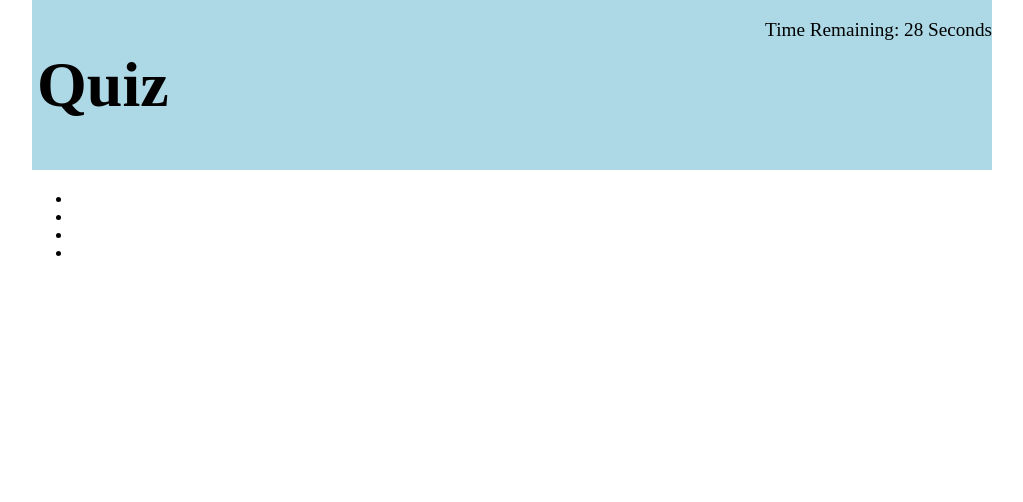
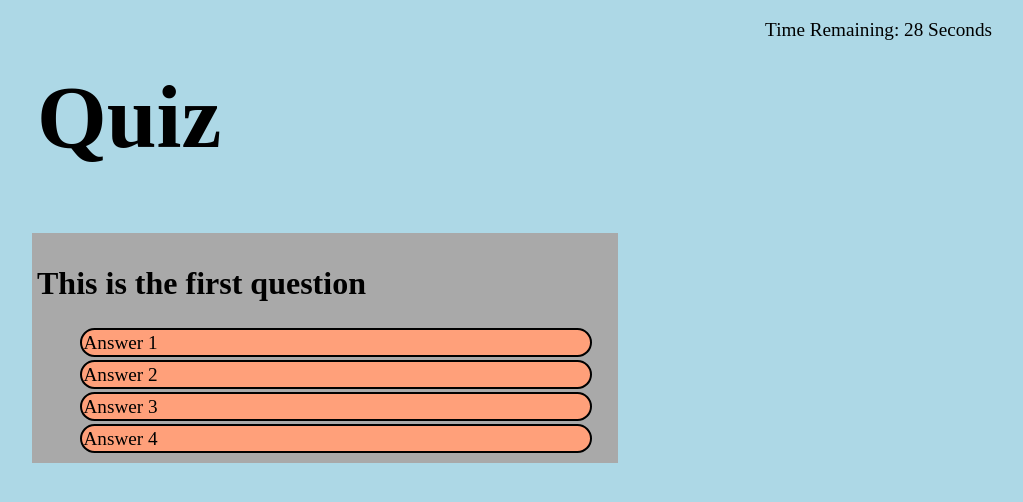
Before and after one commit to bobpruz/quiz, a plain HTML site: page index.html in a window 1280 px wide. Shown: the whole page, without its empty margins (128-1151 px from the left). Drawn offline with Linux system fonts and the light colour scheme.

Commit message:
added css

```diff
--- a/assets/css/style.css
+++ b/assets/css/style.css
@@ -2,18 +2,18 @@ body {
     margin: 0 auto;
     max-width: 75%;
     text-align: center;
+    background-color: lightblue;
 }
 
 header {
     margin-top: 0;
     display: flex;
     justify-content: space-between;
-    background-color: lightblue;
 }
 
 header h1 {
     align-items: center;
-    font-size: 5vw;
+    font-size: 7vw;
     padding: 5px;
 }
 
@@ -21,3 +21,29 @@ header p {
     display: inline;
     font-size: 1.5vw;
 }
+
+.question {
+    font-size: 2.5vw;
+}
+
+.quiz-card {
+    background-color: darkgrey;
+    text-align: left;
+    max-width: 60%;
+    padding: 5px;
+}
+
+.quiz-card ul {
+    list-style: none;
+    max-width: 90%;
+    margin-bottom: 5px;
+}
+
+.quiz-card ul li {
+    border: 2px solid;
+    border-radius: 25px;
+    background-color: lightsalmon;
+    font-size: 1.5vw;
+    padding: 1.5px;
+    margin: 3px;
+}
--- a/index.html
+++ b/index.html
@@ -5,7 +5,8 @@
     <meta http-equiv="X-UA-Compatible" content="IE=edge" />
     <meta name="viewport" content="width=device-width, initial-scale=1.0" />
     <title>BootCamp Quiz</title>
-    <link rel="stylesheet" href="./assets/css/style.css">
+    <link rel="stylesheet" href="./assets/css/style.css" />
+    <script src="./assets/js/script.js"></script>
   </head>
   <body>
     <header>
@@ -14,12 +15,12 @@
     </header>
     <main>
       <div class="quiz-card">
-        <h2 class="question"></h2>
+        <h2 class="question">This is the first question</h2>
         <ul>
-          <li class="question-li"></li>
-          <li class="question-li"></li>
-          <li class="question-li"></li>
-          <li class="question-li"></li>
+          <li class="question-li">Answer 1</li>
+          <li class="question-li">Answer 2</li>
+          <li class="question-li">Answer 3</li>
+          <li class="question-li">Answer 4</li>
         </ul>
       </div>
     </main>
```
Also changed, not shown: assets/js/script.js (added).
